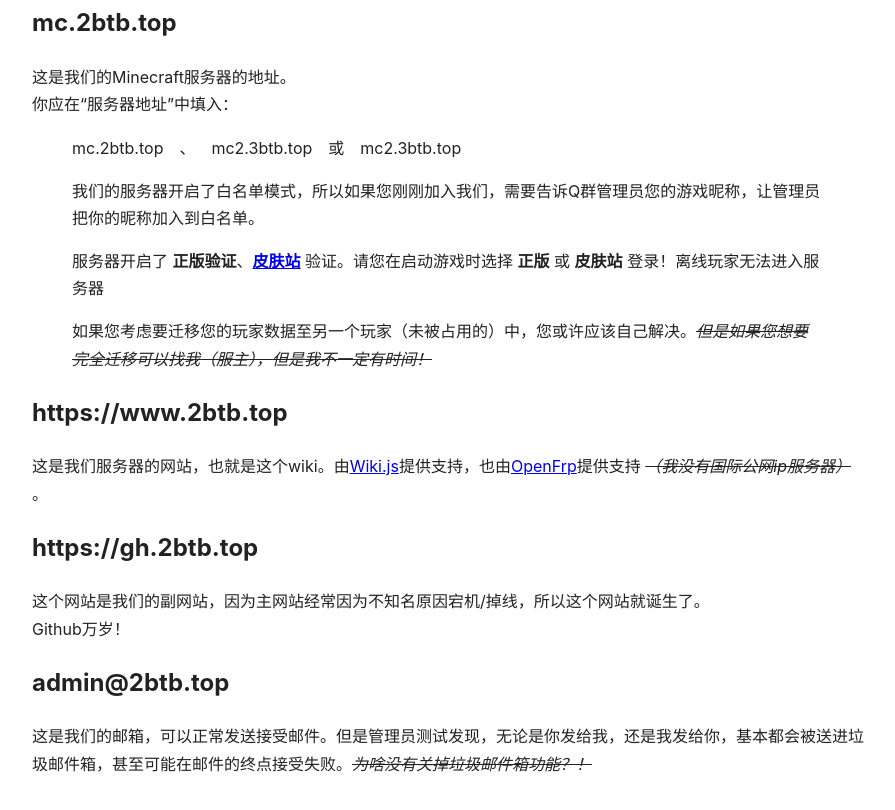
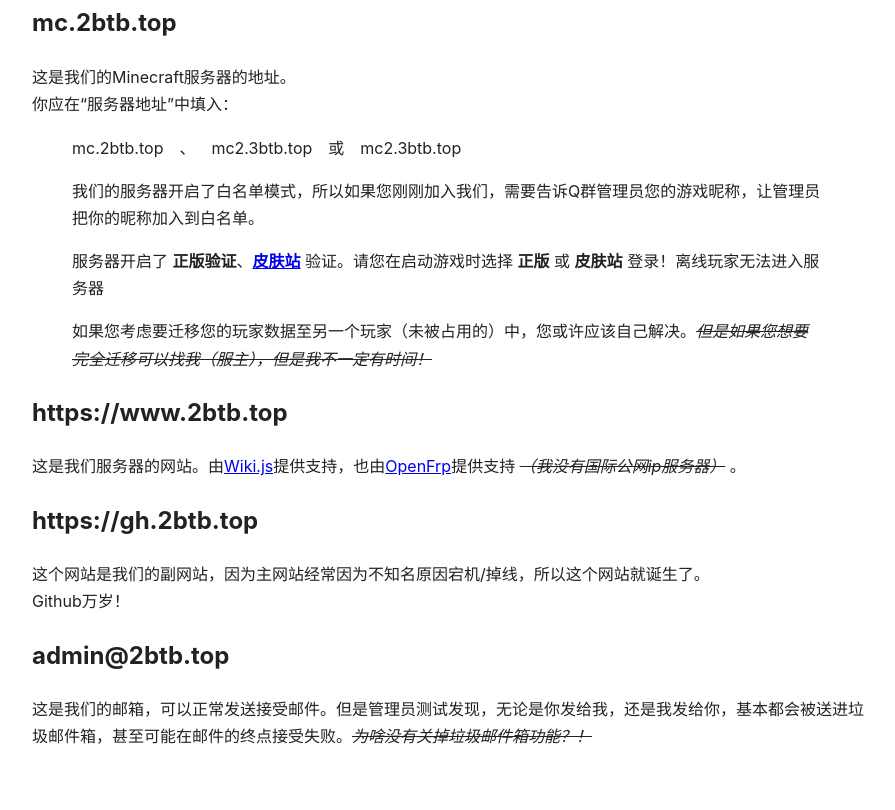
Before and after one commit to 2btb-git/2btb-git.github.io, a plain HTML site: page index.html in a window 1280 px wide. Shown: the part 599-1409 px from the top of the page, without its empty margins (192-1087 px from the left). Drawn offline with Linux system fonts and the light colour scheme.

Commit message:
修改错误

```diff
--- a/index.html
+++ b/index.html
@@ -90,7 +90,7 @@
   </blockquote>
 
   <h2>https://www.2btb.top</h2>
-  <p>这是我们服务器的网站，也就是这个wiki。由<a href="https://js.wiki/">Wiki.js</a>提供支持，也由<a href="https://www.openfrp.net/">OpenFrp</a>提供支持 <del><em>（我没有国际公网ip服务器）</em></del> 。</p>
+  <p>这是我们服务器的网站。由<a href="https://js.wiki/">Wiki.js</a>提供支持，也由<a href="https://www.openfrp.net/">OpenFrp</a>提供支持 <del><em>（我没有国际公网ip服务器）</em></del> 。</p>
 
   <h2>https://gh.2btb.top</h2>
   <p>这个网站是我们的副网站，因为主网站经常因为不知名原因宕机/掉线，所以这个网站就诞生了。<br>
```
